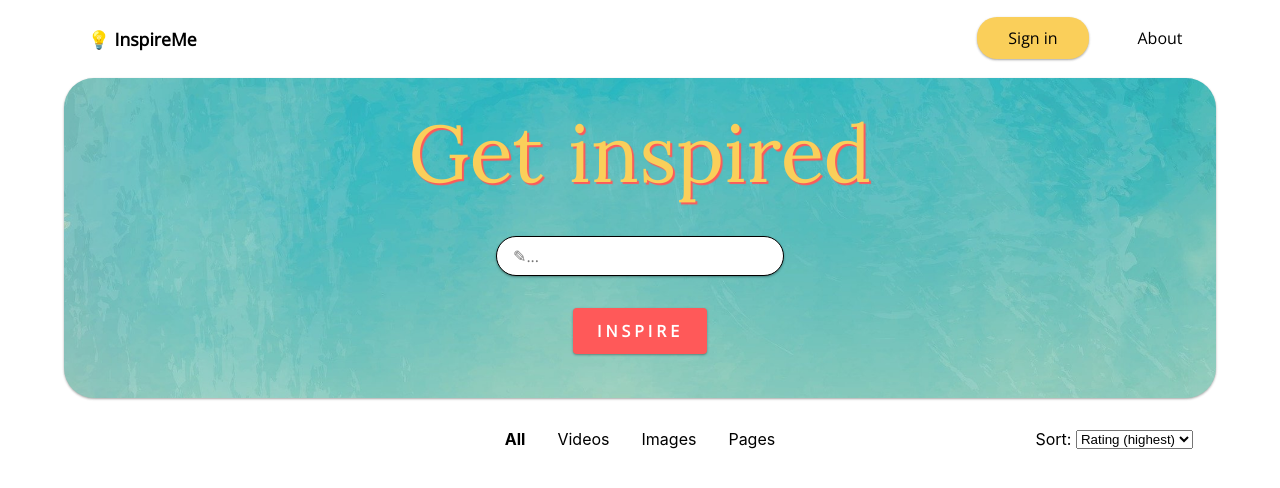
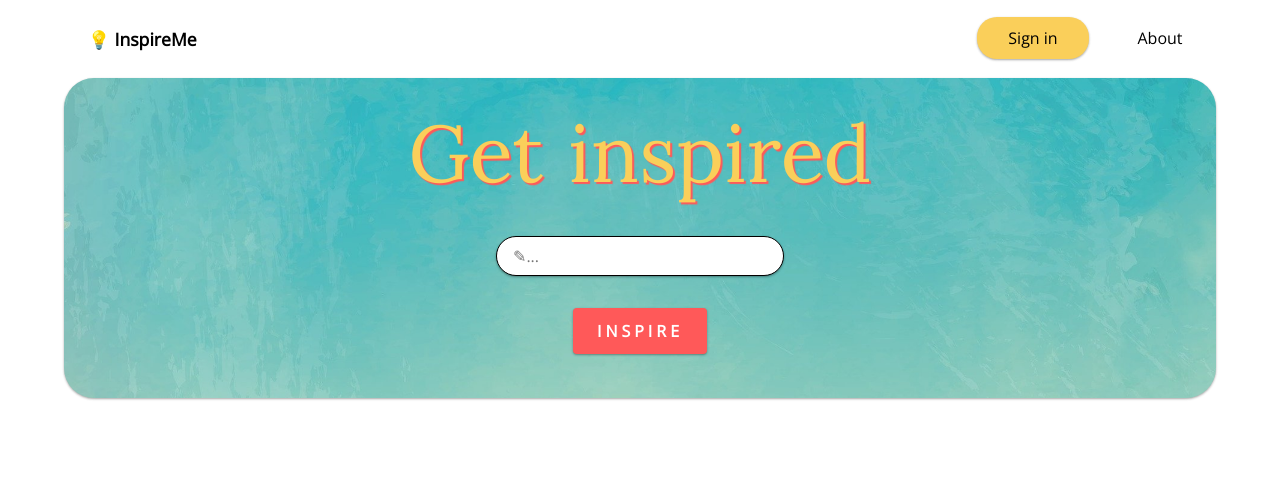
Before and after one commit to etriv/inspireme, a React (Create React App) app: page / in a window 1280 px wide. Shown: the top 488 px of the page. Built offline with nearby package versions, Linux system fonts and the light colour scheme.

Commit message:
Finished basic design of gallery filters.

```diff
--- a/src/components/gallery-card/gallery-card.jsx
+++ b/src/components/gallery-card/gallery-card.jsx
@@ -26,7 +26,7 @@ const border_top = {
 
 // ########## COMPONENT ########## //
 const GalleryCard = (props) => {
-    console.log('Card props:', props);
+    // console.log('Card props:', props);
     return (
         <div className="card">
             <div className="card-content">
--- a/src/components/gallery-filters/gallery-filters.jsx
+++ b/src/components/gallery-filters/gallery-filters.jsx
@@ -1,5 +1,11 @@
 import React from 'react';
 import './gallery-filters.scss'
+// import { main_colors5 as main_colors } from '../../modules/main-colors';
+
+const filter_style = {
+    color: 'black',
+    //backgroundColor: main_colors.c2
+}
 
 class GalleryFilters extends React.Component {
     constructor(props) {
@@ -13,6 +19,7 @@ class GalleryFilters extends React.Component {
 
     onFilterClick(event) {
         console.log('Current filter: ', event.target.id);
+        console.log(event.target.style);
         this.setState({ current_filter: event.target.id});
 
         // Change visuals to match the selected option
@@ -29,13 +36,13 @@ class GalleryFilters extends React.Component {
             <div className="filters-container">
                 <div className="filters-pad"></div>
                 <div className="filters">
-                    <span id="all" className="filter on"
+                    <span id="all" className="filter on" style={filter_style}
                         onClick={this.onFilterClick}>All</span>
-                    <span id="video" className="filter"
+                    <span id="video" className="filter" style={filter_style}
                         onClick={this.onFilterClick}>Videos</span>
-                    <span id="image" className="filter"
+                    <span id="image" className="filter" style={filter_style}
                         onClick={this.onFilterClick}>Images</span>
-                    <span id="page" className="filter"
+                    <span id="page" className="filter last" style={filter_style}
                         onClick={this.onFilterClick}>Pages</span>
                 </div>
                 <div className="sort-elem">
--- a/src/components/gallery-filters/gallery-filters.scss
+++ b/src/components/gallery-filters/gallery-filters.scss
@@ -1,13 +1,14 @@
 .filters-container {
-    border: 0px dotted red;
+    // border: 1px dotted red;
     width: 96%;
     margin: auto;
-    margin-top: 15px;
     display: flex;
     flex-direction: row;
     justify-content: space-between;
     align-items: center;
     align-content: center;
+    //margin-top: 0.5rem;
+    //margin: 0.5rem 0rem;
 }
 
 .filters-pad {
@@ -27,16 +28,31 @@
     // width: 50%;
 }
 
+$border-color: #49beb7;
 .filter {
-    //border: 1px solid black;
-    // flex: 1 1 auto;
+    // border: 1px solid black;
+    flex: 1 1 25%;
+    // min-width: 25%;
     // width: 5rem;
-    margin: 1rem;
+    font-family: 'Open Sans', sans-serif;
+    font-size: 1rem;
+    font-weight: 500;
+    //color: black;
+    // background-color: lighten($border-color, 40%);
+    padding: 0.5rem;
+    border-left: 1px dashed $border-color;
+    border-bottom: 3px solid white;
+    //width: 100%;
+    // margin: 0.5rem 0rem;
     cursor: pointer;
 }
 
+.filter.last {
+    border-right: 1px dashed $border-color;
+}
+
 .sort-elem {
-    //border: 1px solid black;
+    // border: 1px solid red;
     display: flex;
     flex-direction: row;
     justify-content: flex-end;
@@ -44,6 +60,12 @@
     align-content: center;
     flex: 1 1 33%;
     overflow: hidden;
+    font-family: 'Open Sans', sans-serif;
+    font-size: 1rem;
+    font-weight: 500;
+    font-weight: bold;
+    padding-bottom: 3px;
+    //padding: 0.5rem;
     // white-space: nowrap;
     // width: 25%;
 }
@@ -54,4 +76,5 @@
 
 .on {
     font-weight: bold;
+    border-bottom: 3px solid #49beb7;
 }
--- a/src/components/gallery/gallery.scss
+++ b/src/components/gallery/gallery.scss
@@ -18,17 +18,19 @@
     //align-content: center;
 }
 .card-container {
+    //border: 1px dotted blue;
     min-width: 280px;
-    max-width: 600px;
+    //width: 20px;
+    //max-width: 31%;
     height: 350px;
     margin: 0.8rem;
-    flex: 1 1 31%;
+    flex: 0 0 31%;
 
 }
 
 @media only screen and (max-width: 1250px) {
     .card-container {
-        flex: 1 1 45%;
+        flex: 0 1 46%;
         margin: 0.7rem;
         height: 300px;
     }
@@ -36,8 +38,8 @@
 
 @media only screen and (max-width: 700px) {
     .card-container {
-        flex: 1 1 95%;
+        flex: 0 1 95%;
         margin: 0.6rem;
-        height: 250px;
+        height: 260px;
     }
 }
--- a/src/components/navigation/navigation.jsx
+++ b/src/components/navigation/navigation.jsx
@@ -24,7 +24,7 @@ const MarkedLink = styled(Link)`
 		cursor: pointer;
     }
     :active {
-        background-color: ${shadeHexColor(marked_color, 0.2)};
+        background-color: ${shadeHexColor(marked_color, 0.25)};
         transition: background-color 0s;
       }
 `;
--- a/src/pages/homepage/homepage.jsx
+++ b/src/pages/homepage/homepage.jsx
@@ -10,7 +10,8 @@ class HomePage extends React.Component {
         this.state = {
             inspirations: [],
             tags: '',
-            ins_type: ''
+            ins_type: 'all',
+            display_gallery: false
         };
 
         this.updateInspirations = this.updateInspirations.bind(this);
@@ -22,8 +23,14 @@ class HomePage extends React.Component {
     updateInspirations() {
         // TODO: Use the type that is saved in the state. Connect it's value with the Gallery's (using event)
         console.log('Updateing inspirations...', 'tags:', this.state.tags, 'type:', this.state.ins_type);
-        dbFuncs.getInspirationsFromDB(this.state.tags, this.state.ins_type)
-            .then(data => this.setState({ inspirations: data }));
+        const type = this.state.ins_type !== 'all' ? this.state.ins_type : '';
+        dbFuncs.getInspirationsFromDB(this.state.tags, type)
+            .then(data => this.setState({ inspirations: data }, () => {
+                this.state.inspirations.length > 0 ?
+                    this.setState({display_gallery: true})
+                    : this.setState({display_gallery: true}); // this.setState({display_gallery: false});
+                    // TODO: When there is nothing to show, hide gallery - only with better filtering algorithem
+            }));
     }
 
     handleSearchSubmit(search_box = '') {
@@ -52,9 +59,11 @@ class HomePage extends React.Component {
                 <SearchArea
                     onSearchBoxChange={this.handleSearchBoxChange}
                     inspireOnClick={this.handleSearchSubmit} />
-                <Gallery
-                    items={this.state.inspirations}
-                    onFilterChange={this.handleInspirationsTypeChange} />
+                {this.state.display_gallery ?
+                    <Gallery
+                        items={this.state.inspirations}
+                        onFilterChange={this.handleInspirationsTypeChange} />
+                    : <div />}
             </div>
         );
     }
```
